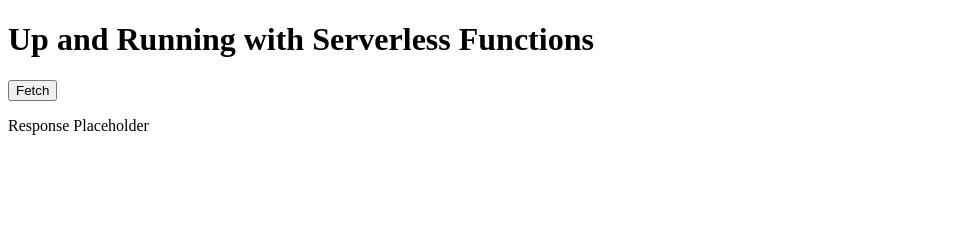
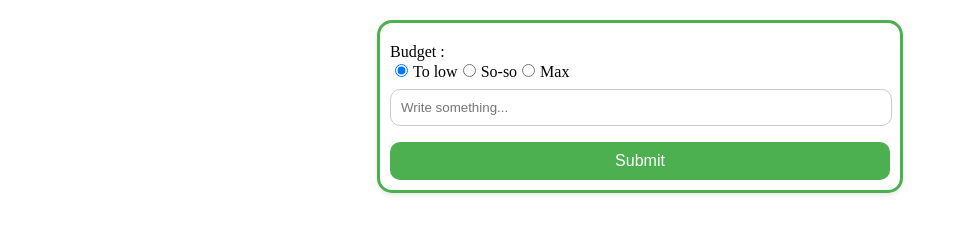
Before and after one commit to AmineADD/serverless-test, a website: page public/index.html in a window 1280 px wide. Shown: the whole page, without its empty margins (0-958 px from the left). Drawn offline with Linux system fonts and the light colour scheme.

Commit message:
:art: Add crs policy & fn

```diff
--- /dev/null
+++ b/package.json
@@ -0,0 +1,5 @@
+{
+  "dependencies": {
+    "@brianmmdev/faunaservice": "^1.0.5"
+  }
+}
--- a/public/index.html
+++ b/public/index.html
@@ -4,22 +4,9 @@
     <meta charset="UTF-8" />
     <meta http-equiv="X-UA-Compatible" content="IE=edge" />
     <meta name="viewport" content="width=device-width, initial-scale=1.0" />
-    <title>Jamstack Explorers - Up and Running with Serverless Functions</title>
+    <title>Test petit hack webflow</title>
   </head>
   <body>
-    <h1>Up and Running with Serverless Functions</h1>
-    <button id="fetch-btn">Fetch</button>
-    <p id="response-output">Response Placeholder</p>
-
-    <script>
-      document.addEventListener('DOMContentLoaded', () => {
-        const fetchBtn = document.getElementById('fetch-btn')
-        const responseText = document.getElementById('response-output')
-
-        fetchBtn.addEventListener('click', () => {
-          responseText.innerText = 'Static Text Replacement'
-        })
-      })
-    </script>
+    <script src="./webflow-integration-mkl.js"></script>
   </body>
 </html>
--- /dev/null
+++ b/public/webflow-integration-mkl.js
@@ -0,0 +1,119 @@
+document.addEventListener("DOMContentLoaded", function () {
+  console.log("Webflow integration script loaded!");
+  // Create form element
+  var form = document.createElement("form");
+  form.id = "webflow-fauna-db-form";
+  form.style.padding = "10px";
+  form.style.border = "3px solid #4CAF50";
+  form.style.borderRadius = "15px";
+  form.style.background = "white";
+  form.style.width = "90%";
+  form.style.maxWidth = "500px";
+  form.style.margin = "20px auto";
+  form.style.boxShadow = "0 2px 5px rgba(0,0,0,0.1)";
+
+  // Create input element for text
+  var input = document.createElement("input");
+  input.type = "text";
+  input.id = "webflow-fauna-db-input";
+  input.placeholder = "Write something...";
+  input.style.width = "calc(100% - 20px)"; // minus padding
+  input.style.padding = "10px";
+  input.style.margin = "8px 0";
+  input.style.border = "1px solid #ccc";
+  input.style.borderRadius = "10px";
+
+  var containerOptions = document.createElement("div");
+  containerOptions.style.display = "flex";
+
+  // Create radio buttons for budget options
+  var budgetOptions = [
+    { id: "budget-low", value: "Low", label: "To low" },
+    { id: "budget-mid", value: "Medium", label: "So-so" },
+    { id: "budget-high", value: "High", label: "Max" },
+  ];
+
+  var budgetLabel = document.createElement("label");
+  budgetLabel.textContent = "Budget : ";
+  budgetLabel.style.display = "block";
+  budgetLabel.style.marginTop = "10px";
+
+  budgetOptions.forEach(function (option, index) {
+    var container = document.createElement("div");
+
+    var label = document.createElement("label");
+    label.htmlFor = option.id;
+    label.textContent = option.label;
+
+    var radio = document.createElement("input");
+    radio.type = "radio";
+    radio.name = "budget";
+    radio.value = option.value;
+    radio.id = option.id;
+    radio.style.marginRight = "5px";
+
+    if (index === 0) {
+      radio.checked = true;
+    }
+
+    container.appendChild(radio);
+    container.appendChild(label);
+    containerOptions.appendChild(container);
+  });
+
+  // Create button element
+  var button = document.createElement("button");
+  button.type = "submit";
+  button.textContent = "Submit";
+  button.id = "webflow-fauna-db-btn";
+  button.style.padding = "10px 0";
+  button.style.width = "100%";
+  button.style.border = "none";
+  button.style.borderRadius = "10px";
+  button.style.background = "#4CAF50";
+  button.style.color = "white";
+  button.style.fontSize = "16px";
+  button.style.cursor = "pointer";
+  button.style.marginTop = "8px";
+
+  // Append elements to form
+  form.appendChild(budgetLabel);
+  form.appendChild(containerOptions);
+  form.appendChild(input);
+  form.appendChild(button);
+
+  // Add the form to the body
+  document.body.appendChild(form);
+
+  // Handle form submission here
+  form.onsubmit = function (event) {
+    event.preventDefault();
+    var data = {
+      input: input.value,
+      budget: document.querySelector('input[name="budget"]:checked').value,
+    };
+
+    fetch("/.netlify/functions/mkl-handler", {
+      method: "POST",
+      headers: {
+        "Content-Type": "application/json",
+      },
+      body: JSON.stringify(data),
+    })
+      .then((response) => {
+        if (!response.ok) {
+          throw new Error("Network response was not ok");
+        }
+        return response.json();
+      })
+      .then((data) => {
+        console.log("Success:", data);
+        input.value = "";
+        alert(data.message);
+      })
+      .catch((error) => {
+        console.error("Error:", error);
+        alert("Error! Check console for more details.");
+      });
+  };
+});
```
Also changed, not shown: netlify/functions/mkl-handler.js (added, +47 -0 lines), netlify.toml, 1 other file.
